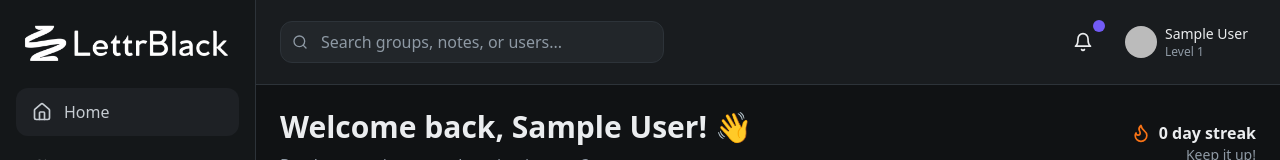
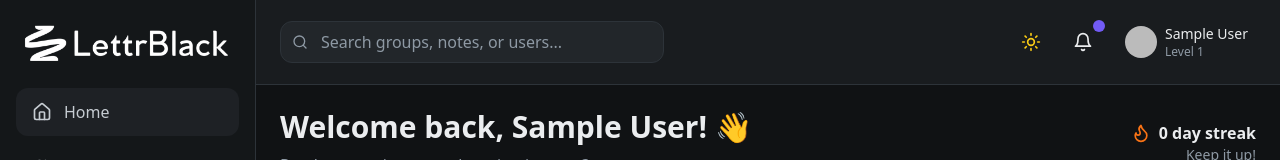
Before and after one commit to vivek-nairy/lettrblack, a React (Vite) app: page / in a window 1280 px wide. Shown: the top 160 px of the page. Built offline with nearby package versions, Linux system fonts and the light colour scheme; no server answers; the database is empty; sample sign-in values are in the browser's storage.

Commit message:
Add light/dark mode toggle with localStorage and Tailwind support

```diff
--- a/client/components/Layout.tsx
+++ b/client/components/Layout.tsx
@@ -1,4 +1,4 @@
-import { useState } from "react";
+import { useState, useEffect } from "react";
 import { Link, useLocation, useNavigate } from "react-router-dom";
 import {
   Home,
@@ -12,6 +12,8 @@ import {
   User,
   Menu,
   X,
+  Sun,
+  Moon
 } from "lucide-react";
 import { cn } from "@/lib/utils";
 import { useAuthUser } from "@/hooks/useAuthUser";
@@ -34,6 +36,27 @@ export function Layout({ children }: LayoutProps) {
   const location = useLocation();
   const { user, firebaseUser } = useAuthUser();
   const navigate = useNavigate();
+  const [theme, setTheme] = useState(() => {
+    if (typeof window !== "undefined") {
+      return localStorage.getItem("theme") || "dark";
+    }
+    return "dark";
+  });
+
+  useEffect(() => {
+    if (theme === "dark") {
+      document.documentElement.classList.add("dark");
+      document.documentElement.classList.remove("light");
+    } else {
+      document.documentElement.classList.remove("dark");
+      document.documentElement.classList.add("light");
+    }
+    localStorage.setItem("theme", theme);
+  }, [theme]);
+
+  const toggleTheme = () => {
+    setTheme((prev) => (prev === "dark" ? "light" : "dark"));
+  };
 
   return (
     <div className="min-h-screen bg-background">
@@ -129,6 +152,13 @@ export function Layout({ children }: LayoutProps) {
 
             <div className="flex items-center gap-4">
               <button
+                className="p-2 rounded-md hover:bg-muted transition-colors"
+                onClick={toggleTheme}
+                aria-label="Toggle theme"
+              >
+                {theme === "dark" ? <Sun className="w-5 h-5 text-yellow-400 transition-all" /> : <Moon className="w-5 h-5 text-blue-500 transition-all" />}
+              </button>
+              <button
                 className="relative p-2 rounded-lg hover:bg-muted"
                 onClick={() => navigate("/notifications")}
               >
```
